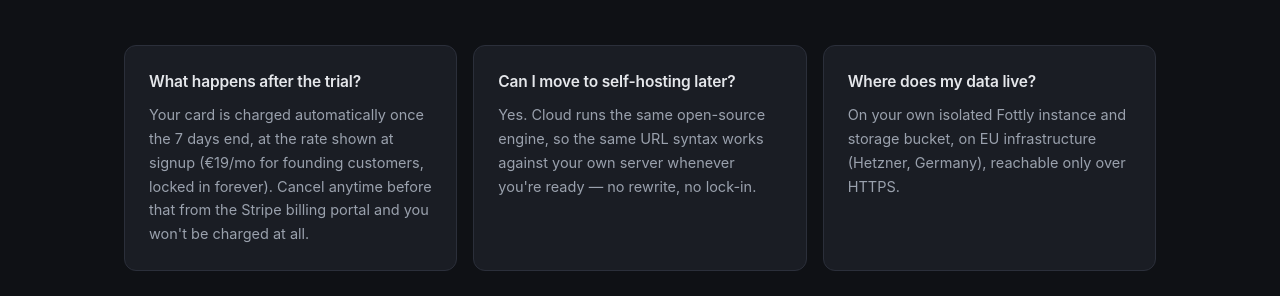
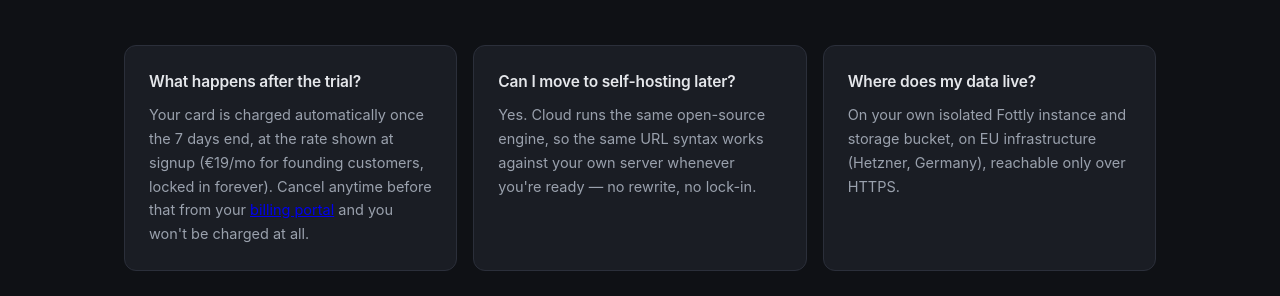
Before and after one commit to Noah-1919/Fottly, a website: page landing.html in a window 1280 px wide. Shown: the part 5744-6040 px from the top of the page. Drawn offline with Linux system fonts and the light colour scheme.

Commit message:
Link billing portal in the Fottly Cloud cancellation FAQ

```diff
--- a/landing.html
+++ b/landing.html
@@ -842,7 +842,7 @@
     <div class="cloud-faq">
       <div class="prose-card">
         <h3>What happens after the trial?</h3>
-        <p>Your card is charged automatically once the 7 days end, at the rate shown at signup (€19/mo for founding customers, locked in forever). Cancel anytime before that from the Stripe billing portal and you won't be charged at all.</p>
+        <p>Your card is charged automatically once the 7 days end, at the rate shown at signup (€19/mo for founding customers, locked in forever). Cancel anytime before that from your <a href="https://billing.stripe.com/p/login/aFa8wQfo4dHgexUdVAbII00">billing portal</a> and you won't be charged at all.</p>
       </div>
       <div class="prose-card">
         <h3>Can I move to self-hosting later?</h3>
```
Also changed, not shown: public/index.html (+1 -1 lines).
